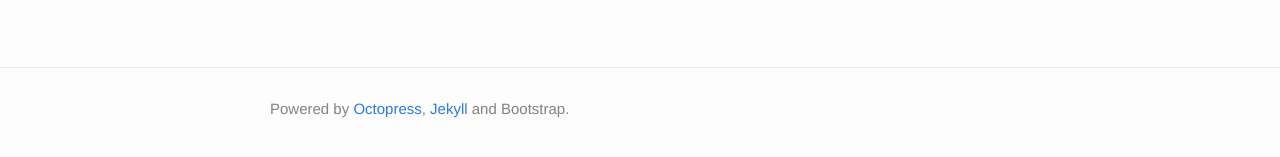
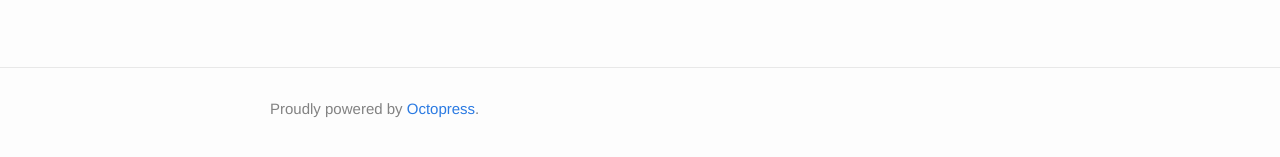
Before and after one commit to aatron/blog, a Jekyll site: the page built from documentaries.html, in a window 1280 px wide. Shown: the part 343-500 px from the top of the page. Built offline with Jekyll 4.4.1, drawn with Linux system fonts in a browser that asks for light colours; Markdown is read by kramdown in place of the engine named in the settings.

Commit message:
Updated footer

```diff
--- a/_includes/footer.html
+++ b/_includes/footer.html
@@ -4,7 +4,7 @@
 
     <div class="footer-col-wrapper">
       <div class="footer-col footer-col-3">
-          <span>Powered by <a href="http://octopress.org">Octopress</a>, <a href="http://jekyllrb.com/">Jekyll</a> and Bootstrap.</span>
+          <span>Proudly powered by <a href="http://octopress.org">Octopress</a>.</span>
       </div>
     </div>
   </div>
```
